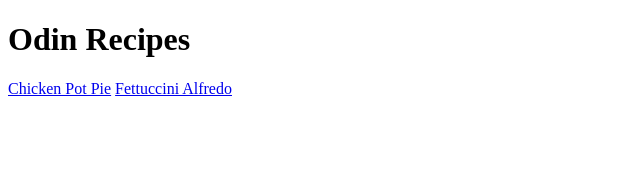
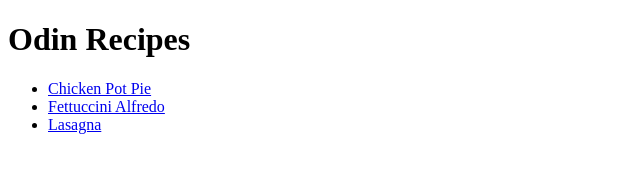
Before and after one commit to NRLo7/odin-recipes, a plain HTML site: page index.html in a window 1280 px wide. Shown: the whole page, without its empty margins (0-640 px from the left). Drawn offline with Linux system fonts and the light colour scheme.

Commit message:
Stage to push

```diff
--- a/index.html
+++ b/index.html
@@ -6,7 +6,10 @@
     </head>
     <body>
         <h1>Odin Recipes</h1>
-        <a href="./recipes/chicken-pot-pie.html">Chicken Pot Pie</a>
-        <a href="./recipes/fettuccini-alfredo.html">Fettuccini Alfredo</a>
+        <ul>
+          <li><a href="./recipes/chicken-pot-pie.html">Chicken Pot Pie</a></li>
+          <li><a href="./recipes/fettuccini-alfredo.html">Fettuccini Alfredo</a></li>
+          <li><a href="./recipes/lasagna.html">Lasagna</a></li>
+        </ul>
     </body>
 </html>
```
Also changed, not shown: recipes/chicken-pot-pie.html (+9 -0 lines), recipes/fettuccini-alfredo.html (+0 -1 lines).
